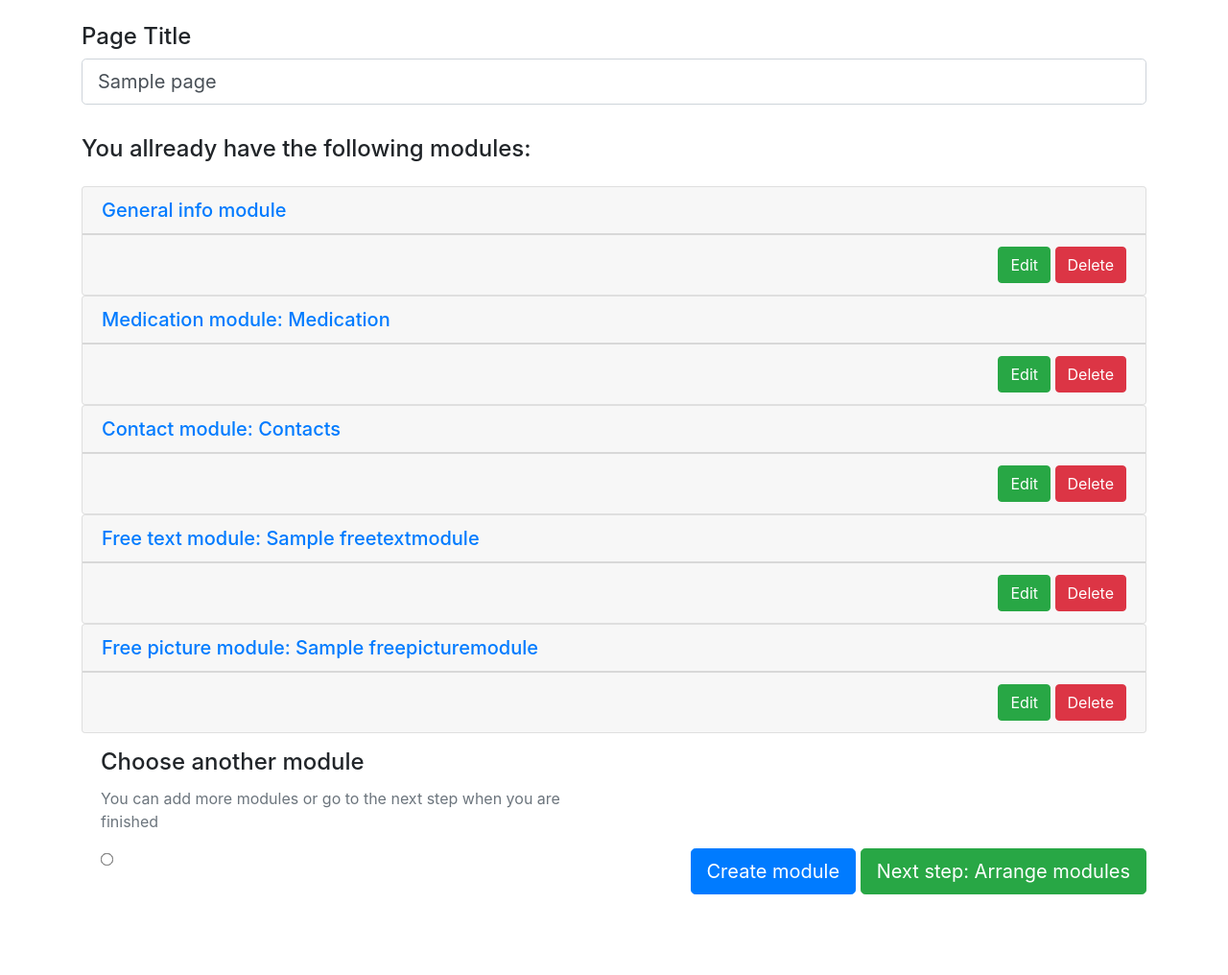
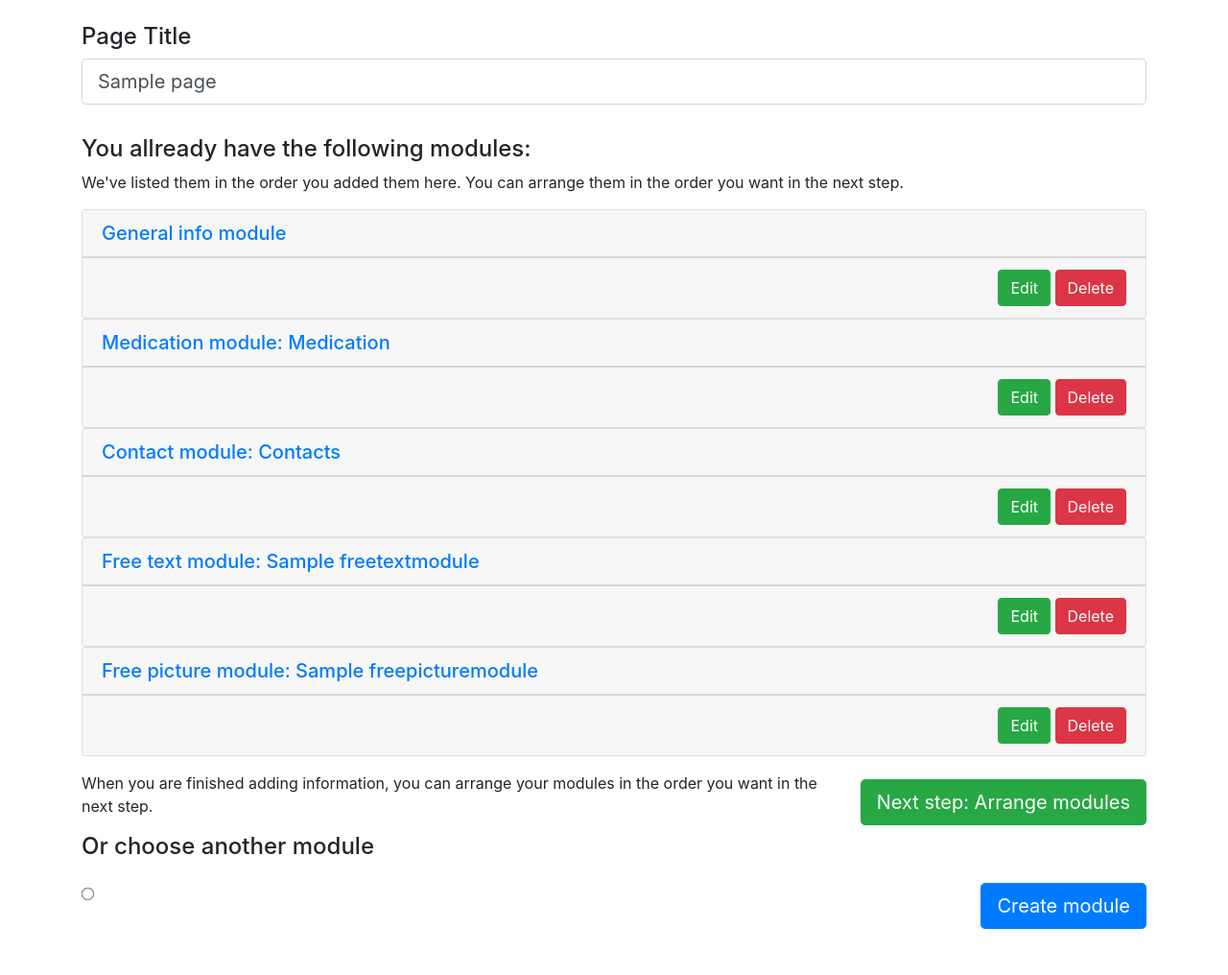
Before and after one commit to aspigirlcodes/uniqid, a Django app: page /pages/1/addmodule/ in a window 1280 px wide. Shown: the part 58-1074 px from the top of the page at 96% size. Before the commit the page ends 990 px from the top, so only its background shows below. Run offline with Django 3.2, Linux system fonts and the light colour scheme; tables that the repository leaves empty hold one stand-in row (values such as "Sample post"); grey boxes marked "Sample" are stand-in pictures; data that the repository does not hold is empty; parts of the project's set-up code (start-up, migrations or seed data) failed here and were passed over; some libraries are stand-ins or nearby versions.

Commit message:
improve createpage ui

```diff
--- a/pages/forms.py
+++ b/pages/forms.py
@@ -42,12 +42,10 @@ class PageCreateForm(ModelForm):
 
 
 class AddModuleForm(ModelForm):
-    module = ChoiceField(label=_("Choose another module"),
+    module = ChoiceField(label=_("Or choose another module"),
                          choices=MODULES,
                          required=False,
-                         widget=RadioWithHelpSelect(help_texts=MODULE_HELP),
-                         help_text=_("You can add more modules or go to "
-                                     "the next step when you are finished"))
+                         widget=RadioWithHelpSelect(help_texts=MODULE_HELP))
 
     class Meta:
         model = Page
--- a/pages/templates/pages/createpage.html
+++ b/pages/templates/pages/createpage.html
@@ -45,6 +45,13 @@
           <div class="col-12">
             <h4>{% trans "You allready have the following modules:" %} </h4>
           </div>
+          <div class="col-12">
+            <p class="mb-0">
+              {% blocktrans trimmed %}
+              We've listed them in the order you added them here. You can arrange them in the order you want in the next step.
+              {% endblocktrans %}
+            </p>
+          </div>
         </div>
         <div class="row my-3" id="accordion" role="tablist">
           {% for module in modules %}
@@ -68,7 +75,6 @@
                   <div class="card-body">
                     {% include module.template %}
                   </div>
-
                 </div>
                 <div class="card-footer text-right">
                   <a href="{% url module.edit_url_name module.id %}" class="btn btn-success">{% trans "Edit" %}</a>
@@ -78,10 +84,24 @@
             </div>
           {% endfor %}
         </div>
+        <div class="row justify-content-between align-items-center">
+          <div class="col-xs-12 col-sm">
+            <p>
+              {% blocktrans trimmed %}
+              When you are finished adding information, you can arrange your modules in the order you want in the next step.
+              {% endblocktrans %}
+            </p>
+          </div>
+          <div class="col-xs-12 col-sm-auto">
+            <div class="text-right">
+              <button type="submit" name="submit_next" class="btn btn-lg btn-success"> {%trans "Next step: Arrange modules" context "Button" %}</button>
+            </div>
+          </div>
+        </div>
       {% endif %}
       <div class="row">
         <div class="col-12 col-md-6">
-          <div class="form-check">
+          <div class="form-check pl-0">
             <label for="{{form.module.auto_id}}" class="h4">
               {{ form.module.label }}
             </label>
@@ -107,9 +127,6 @@
         <div class="col-12">
           <div class="text-right">
             <button type="submit" name="submit_module" class="btn btn-lg btn-primary"> {% trans "Create module" context "Button" %} </button>
-            {% if modules %}
-                <button type="submit" name="submit_next" class="btn btn-lg btn-success"> {%trans "Next step: Arrange modules" context "Button" %}</button>
-            {% endif %}
           </div>
         </div>
       </div>
```
